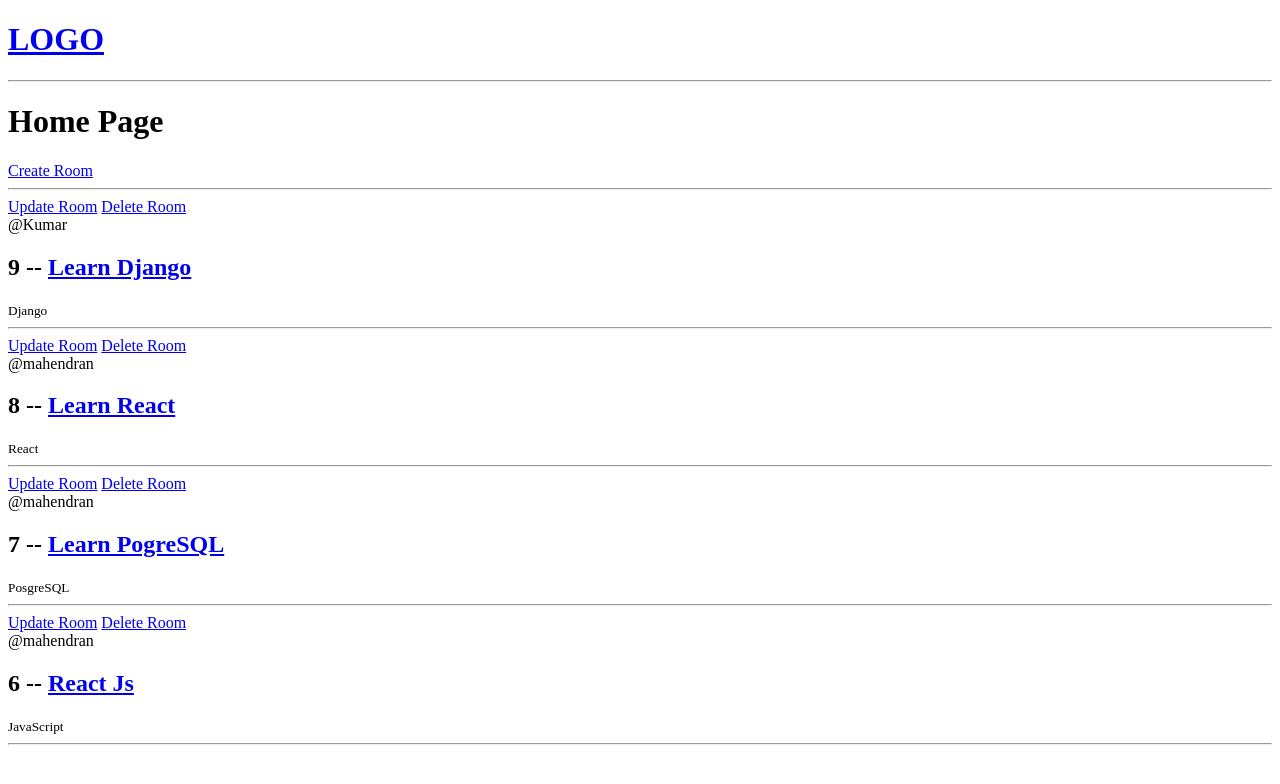
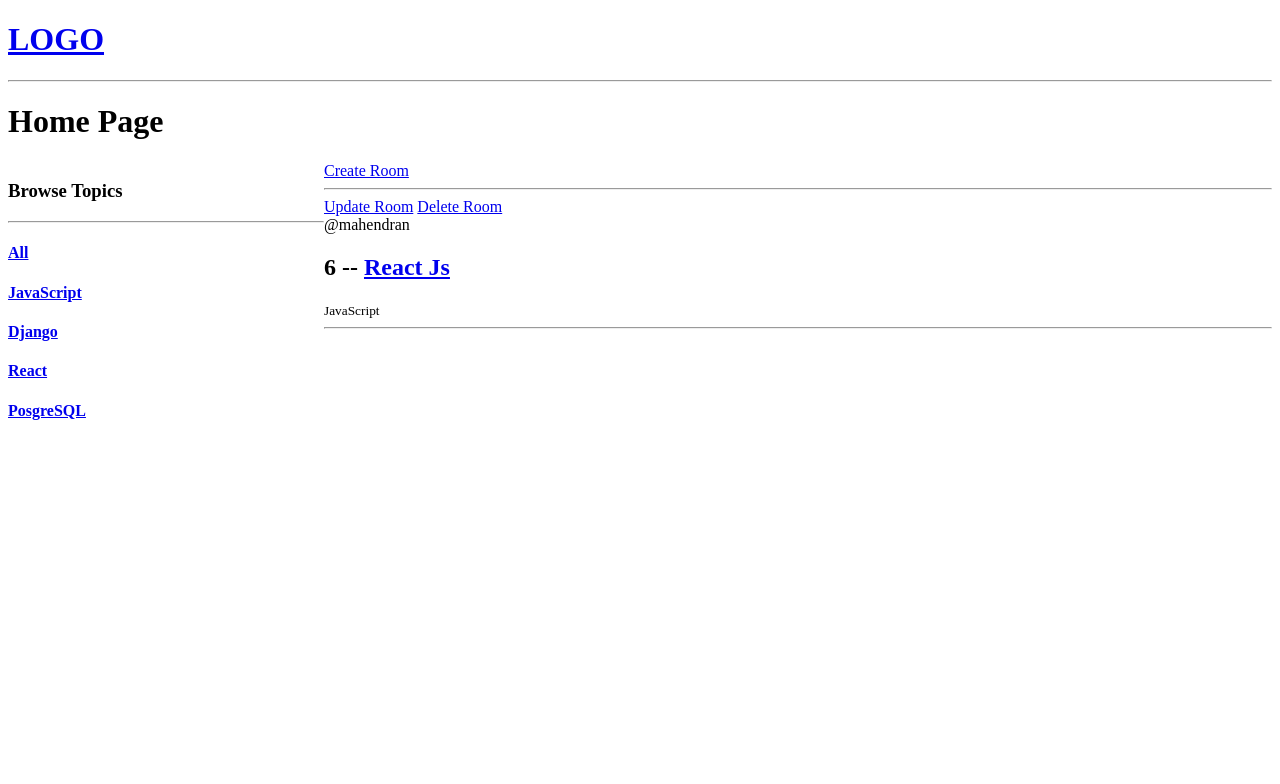
Before and after one commit to Mahendran-Murugan/Helping-Buddy-Django, a Django app: a page that uses helpingbuddy/base/templates/base/home.html in a window 1280 px wide. Shown: the top 784 px of the page. Run offline with Django 5.2, Linux system fonts and the light colour scheme; data comes from the database, SQL or seed files in the repository; both versions use the stored data as it was after the commit.

Commit message:
feat: add search functionality

```diff
--- a/helpingbuddy/base/templates/base/home.html
+++ b/helpingbuddy/base/templates/base/home.html
@@ -3,10 +3,29 @@
 
 {% block content %}
 
+<style>
+    .container {
+        display: grid;
+        grid-template-columns: 1fr 3fr;
+    }
+</style>
+
 <h1>Home Page</h1>
 
+<div class="container">
+
     <div>
+        <h3>Browse Topics</h3>
+        <hr>
+        <div>
+            <h4><a href="{%url 'home' %}">All</a></h4>
+        </div>
+        {% for topic in topics %}
+        <h4><a href="{%url 'home' %}?q={{topic.name}}">{{topic.name}}</a></h4>
+        {% endfor %}
+    </div>
 
+    <div>
         <a href="{%url 'create-room' %}">Create Room</a>
         <hr>
 
@@ -25,5 +44,6 @@
             {% endfor %}
         </div>
     </div>
+</div>
 
 {% endblock %}
--- a/helpingbuddy/base/views.py
+++ b/helpingbuddy/base/views.py
@@ -1,5 +1,5 @@
 from django.shortcuts import render, redirect
-from .models import Room
+from .models import Room, Topic
 from .forms import RoomForm
 
 # rooms = [
@@ -9,8 +9,10 @@
 # ]
 
 def home(request):
-    rooms = Room.objects.all()
-    context = {'rooms':rooms}
+    q = request.GET.get('q') if request.GET.get('q') != None else ''
+    rooms = Room.objects.filter(topic__name__icontains=q)
+    topic = Topic.objects.all()
+    context = {'rooms':rooms,"topics":topic}
     return render(request, 'base/home.html', context)
 
 def room(request, pk):
```
Also changed, not shown: helpingbuddy/db.sqlite3. Lines whose indentation alone changed are shown as unchanged.
